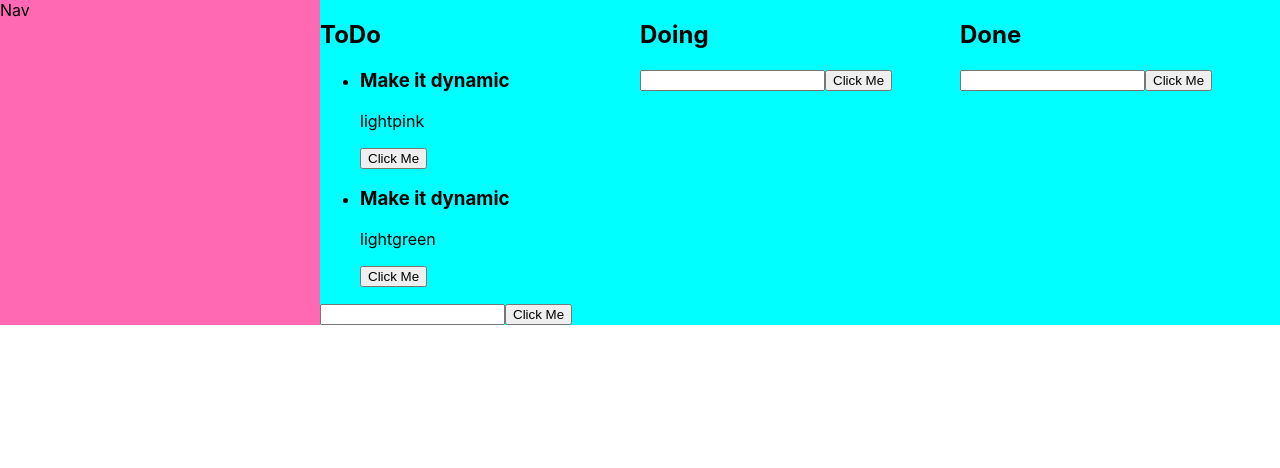
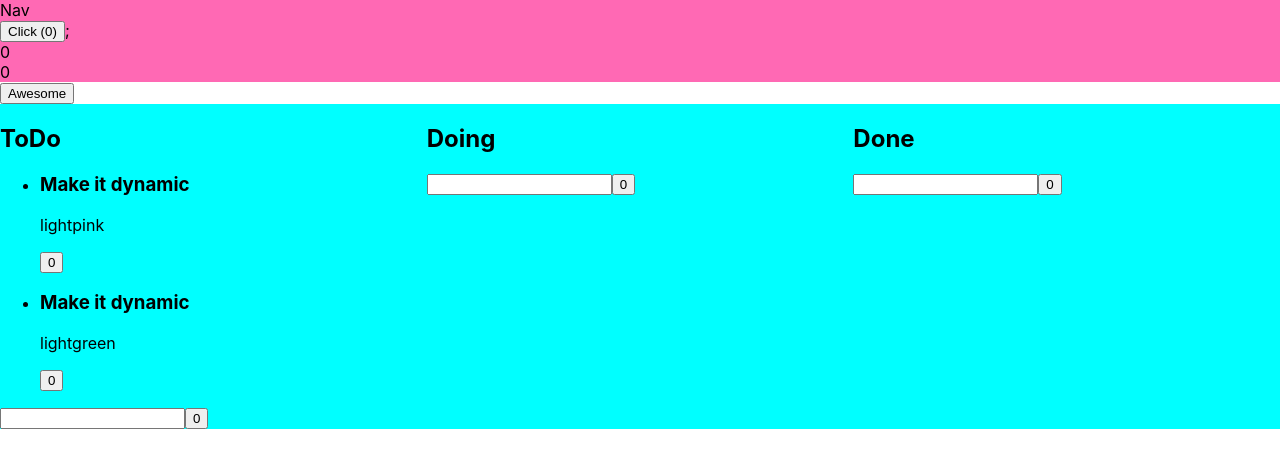
Before and after one commit to PandaPoob/react_intro, a React (Create React App) app: page / in a window 1280 px wide. Shown: the top 468 px of the page. Built offline with nearby package versions, Linux system fonts and the light colour scheme.

Commit message:
passing down props

```diff
--- a/src/App.js
+++ b/src/App.js
@@ -1,9 +1,9 @@
-import React from "react";
+import React, { useState } from "react";
 import Nav from "./components/Nav";
 import Main from "./components/Main";
 
 export default function App() {
-  const cards = [
+  const [cards, setCards] = useState([
     {
       title: "Make it dynamic",
       list: "todo",
@@ -20,11 +20,27 @@ export default function App() {
       color: "lightgreen",
       assignedTo: ["fs", "ff"],
     },
-  ];
+  ]);
 
   return (
     <div className="App">
       <Nav />
+      <button
+        onClick={() =>
+          setCards(
+            cards.concat({
+              title: "OMG, did that just happen?",
+              list: "todo",
+              added: Date.now(),
+              id: Math.random(),
+              color: "lightpink",
+              assignedTo: ["fs"],
+            })
+          )
+        }
+      >
+        Awesome
+      </button>
       <Main cards={cards} />
     </div>
   );
--- a/src/components/Button.js
+++ b/src/components/Button.js
@@ -1,5 +1,9 @@
-import React from "react";
+import React, { useState } from "react";
 
-export default function Button() {
-  return <button>Click Me</button>;
+export default function Button(props) {
+  const [clicks, setClicks] = useState(0);
+  function buttonClicked(e) {
+    setClicks(clicks + 1);
+  }
+  return <button onClick={buttonClicked}>{clicks}</button>;
 }
--- /dev/null
+++ b/src/components/Counter.js
@@ -0,0 +1,20 @@
+import React, { useState } from "react";
+
+function Dumb(props) {
+  return <div>{props.something}</div>;
+}
+
+export default function Counter(props) {
+  const [count, setCount] = useState(0);
+  function update(e) {
+    setCount(count + 1);
+  }
+
+  return (
+    <div>
+      <button onClick={update}>Click ({count})</button>;
+      <Dumb something={count} />
+      <Dumb something={count} />
+    </div>
+  );
+}
--- a/src/components/Nav.js
+++ b/src/components/Nav.js
@@ -1,7 +1,13 @@
 import React from "react";
+import Counter from "./Counter";
 
 export default function Nav() {
   //const navigation = [<a href="#">Home</a>, <a href="#">Contact us</a>];
   //const buttons = [<Button></Button>, <Button></Button>];
-  return <nav>Nav</nav>;
+  return (
+    <nav>
+      Nav
+      <Counter />
+    </nav>
+  );
 }
--- a/src/index.css
+++ b/src/index.css
@@ -13,8 +13,6 @@ code {
 }
 
 .App {
-  display: grid;
-  grid-template-columns: 1fr 3fr;
 }
 
 nav {
```
